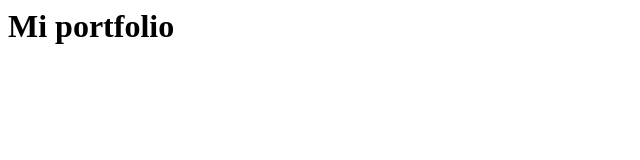
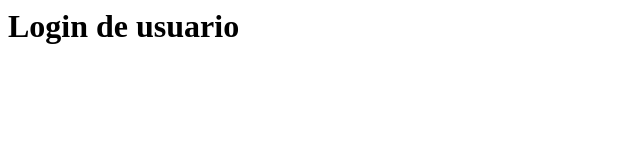
Before and after one commit to SebastianSinchon/Portfolio-Frontend, a plain HTML site: page index.html in a window 1280 px wide. Shown: the whole page, without its empty margins (0-640 px from the left). Drawn offline with Linux system fonts and the light colour scheme.

Commit message:
tercer commit

```diff
--- a/index.html
+++ b/index.html
@@ -1 +1 @@
-<h1>Mi portfolio</h1>
+<h1>Login de usuario</h1>
```
